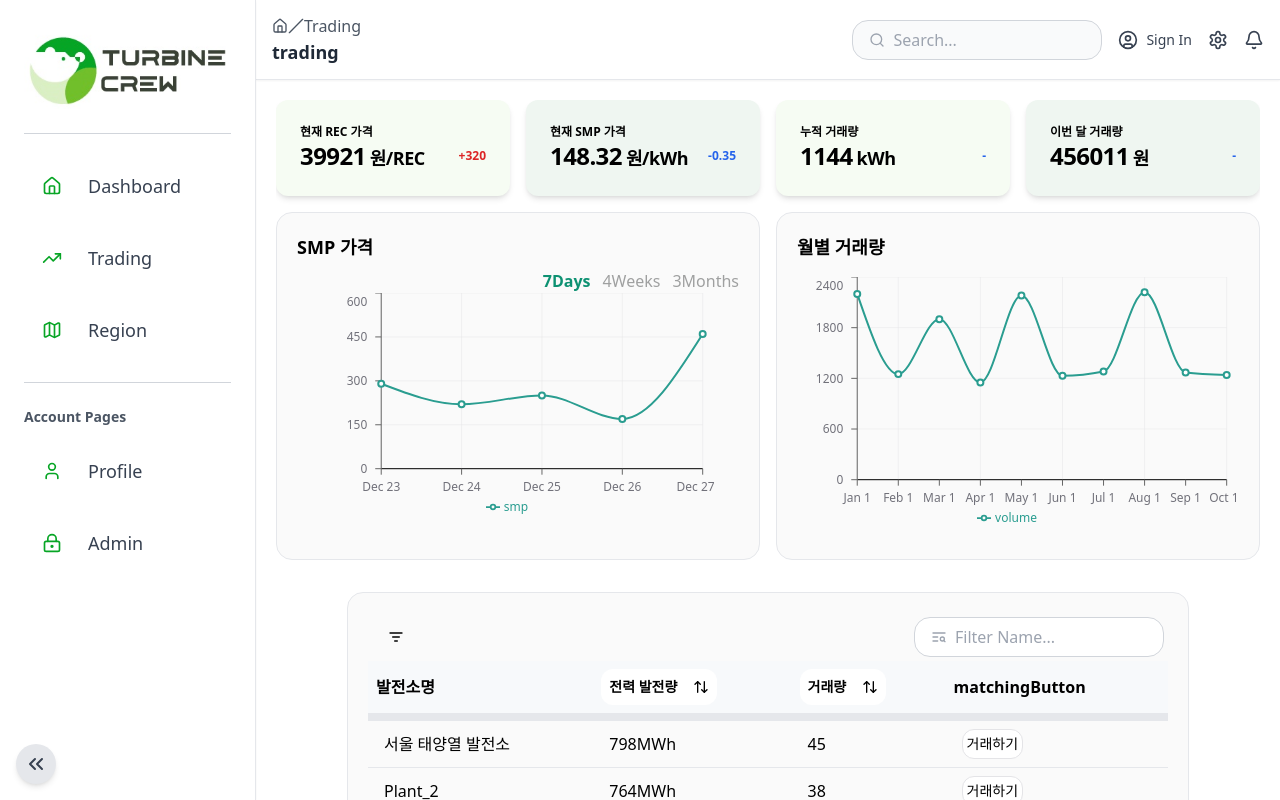
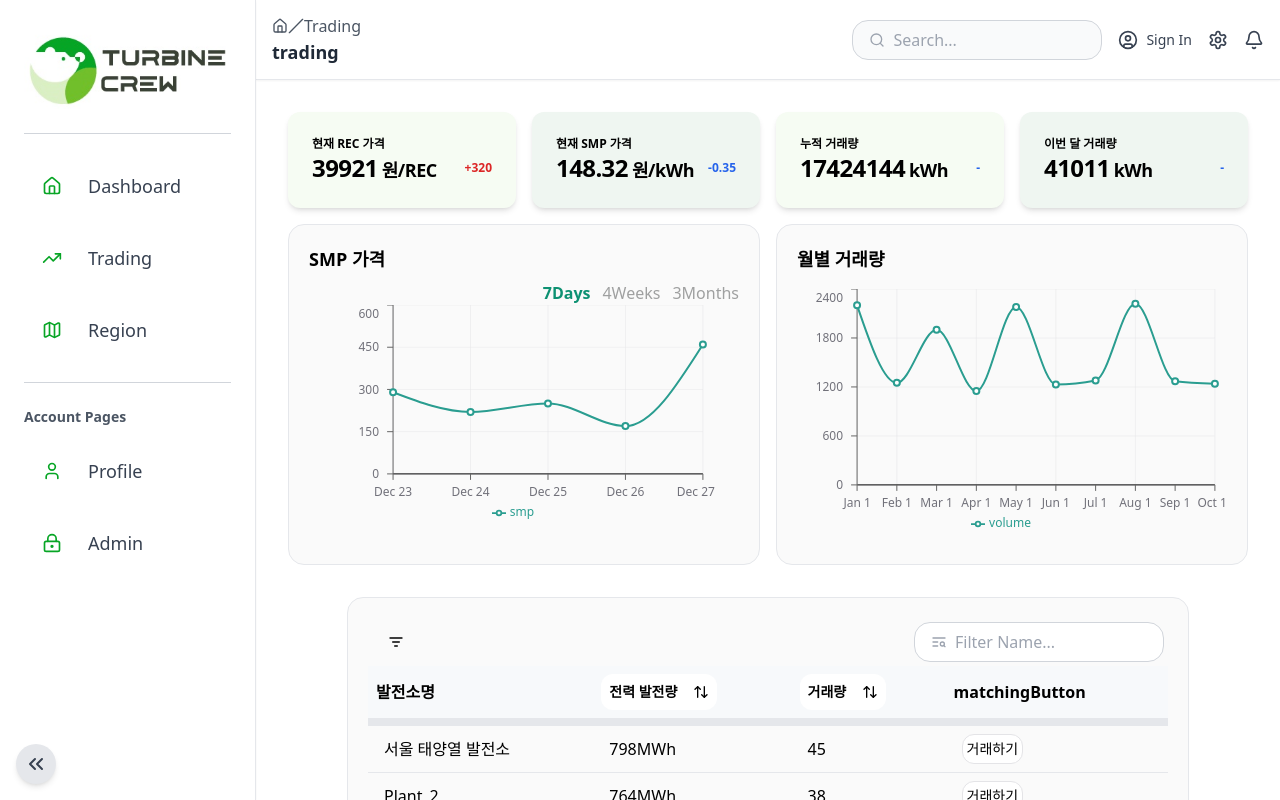
Before and after one commit to turbinecrew/turbin_electrical, a Next.js app: page /trading in a window 1280 px wide. Shown: the top 800 px of the page. Built offline with nearby package versions, Linux system fonts and the light colour scheme.

Commit message:
✨ : 거래량 카드 데이터 자동전환 기능 구현

```diff
--- a/src/app/(main)/trading/page.tsx
+++ b/src/app/(main)/trading/page.tsx
@@ -4,6 +4,7 @@ import { LineComponent } from "@/features/realtime/components/chart"
 import { VolumeChart } from "@/features/realtime/components/chart/trading-volume-chart"
 import { TradingDataTable2sss } from "@/features/realtime/components/realtime-trading-table"
 import { TradingTable } from "@/features/realtime/components/realtime-trading-table/data-table"
+import { TradingVolumeCards } from "@/features/realtime/components/slide-card"
 import { TradingDataTable } from "@/features/realtime/components/trading-table"
 
 export default function Trading() {
@@ -25,27 +26,11 @@ export default function Trading() {
 			color: "bg-[#EFF6F1]",
 		},
 	]
-	const timeCardDatas = [
-		{
-			title: "누적 거래량",
-			value: 1144,
-			unit: "kWh",
-			color: "bg-[#F6FCF3]",
-		},
-		{
-			title: "이번 달 거래량",
-			value: 456011,
-			unit: "원",
-			color: "bg-[#EFF6F1]",
-		},
-	]
+
 	return (
-		<div className="page_container m-5 flex h-full w-[full-20px] flex-col gap-7 overflow-y-auto">
-			<div className="page_content flex flex-col gap-8">
-				{/* ------top------ */}
+		<div className="flex flex-col gap-8 p-8">
 			<div className="flex w-full flex-col gap-4">
-					<div className="flex flex-row gap-4">
-						<div className="flex w-full gap-4">
+				<div className="grid w-full grid-cols-4 gap-4">
 					{miniCardDatas.map((items: MiniCardPT, idx) => (
 						<MiniCard
 							title={items.title}
@@ -55,21 +40,15 @@ export default function Trading() {
 							amount={items.amount}
 							color={items.color}
 							key={idx}
+							className="h-full"
 						/>
 					))}
-						</div>
-						<div className="flex w-full gap-4">
-							{timeCardDatas.map((items: MiniCardPT, idx) => (
-								<MiniCard
-									title={items.title}
-									value={items.value}
-									unit={items.unit}
-									color={items.color}
-									key={idx}
-								/>
-							))}
+
+					<div className="col-span-2">
+						<TradingVolumeCards />
 					</div>
 				</div>
+
 				<div className="grid grid-cols-2 gap-4">
 					<TitleCard title="SMP 가격">
 						<div className="pt-2">
@@ -83,13 +62,11 @@ export default function Trading() {
 					</TitleCard>
 				</div>
 			</div>
-				{/* ------bottom------ */}
 			<div className="flex w-full justify-center">
 				<CardComponent>
 					<TradingDataTable2sss />
 				</CardComponent>
 			</div>
 		</div>
-		</div>
 	)
 }
--- /dev/null
+++ b/src/features/realtime/components/slide-card/index.tsx
@@ -0,0 +1,62 @@
+"use client"
+import { MiniCard, MiniCardPT } from "@/common/components/card"
+import { useEffect, useState } from "react"
+
+export function TradingVolumeCards() {
+	const timeCardDatas = [
+		[
+			{
+				title: "누적 거래량",
+				value: 21373415,
+				unit: "원",
+				color: "bg-[#F6FCF3]",
+			},
+
+			{
+				title: "이번 달 거래량",
+				value: 342252,
+				unit: "원",
+				color: "bg-[#EFF6F1]",
+			},
+		],
+		[
+			{
+				title: "누적 거래량",
+				value: 17424144,
+				unit: "kWh",
+				color: "bg-[#F6FCF3]",
+			},
+			{
+				title: "이번 달 거래량",
+				value: 41011,
+				unit: "kWh",
+				color: "bg-[#EFF6F1]",
+			},
+		],
+	]
+
+	const [data, setData] = useState(timeCardDatas[0])
+
+	useEffect(() => {
+		const transformCard = setInterval(() => {
+			setData((prevData) =>
+				prevData === timeCardDatas[0] ? timeCardDatas[1] : timeCardDatas[0],
+			)
+		}, 1000)
+	}, [])
+
+	return (
+		<div className="grid w-full transform grid-cols-2 gap-4">
+			{data.map((items: MiniCardPT, idx) => (
+				<MiniCard
+					title={items.title}
+					value={items.value}
+					unit={items.unit}
+					color={items.color}
+					key={idx}
+					className="h-fit"
+				/>
+			))}
+		</div>
+	)
+}
```
Also changed, not shown: src/features/realtime/components/chart/SMP-REC-line-chart/index.tsx (+0 -15 lines). Lines whose indentation alone changed are shown as unchanged.
